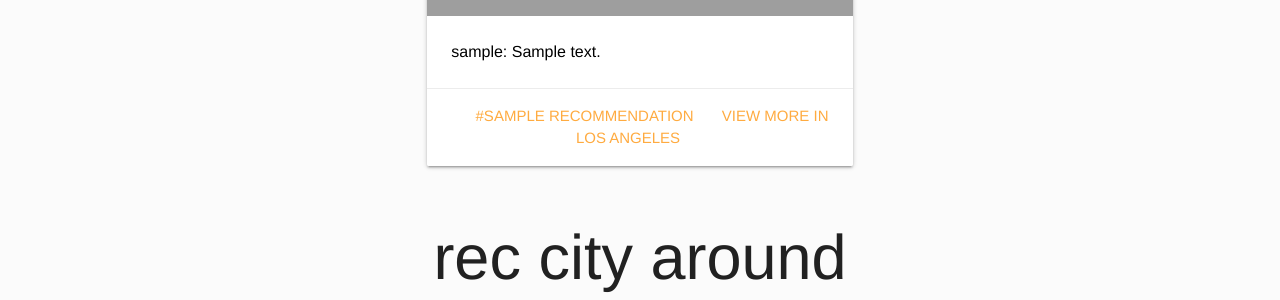
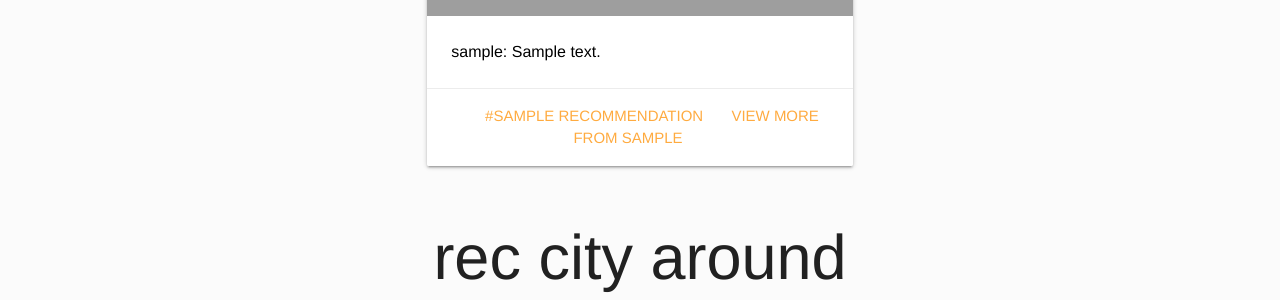
Before and after one commit to alexalferez/TravelGo, a Django app: a page that uses main_app/templates/recommendations/recommendation_city.html in a window 1280 px wide. Shown: the part 425-725 px from the top of the page. Run offline with Django 3.2, Linux system fonts and the light colour scheme; tables that the repository leaves empty hold one stand-in row (values such as "Sample post"); grey boxes are pictures that could not be loaded.

Commit message:
updated recommendation_city.html to show more from user

```diff
--- a/main_app/templates/recommendations/recommendation_city.html
+++ b/main_app/templates/recommendations/recommendation_city.html
@@ -18,7 +18,7 @@
           <div class="card-action">
             <a href="">#{{ rec.name }}</a>
 
-            <a href="{% url 'city_index' rec.get_city_url %}">View more in {{ rec.get_city_display }}</a>
+            <a href="{% url 'city_index' rec.get_city_url %}">View more from {{ rec.user }}</a>
           </div>
           {% else %}
           <div class="card-content">
@@ -27,7 +27,7 @@
           </div>
           <div class="card-action">
             <a href="#">#{{ rec.name }}</a>
-            <a href="#">View more in {{ rec.city }}</a>
+            <a href="#">View more from {{ rec.user }}</a>
           </div>
           {% endif %}
         </div>
```
